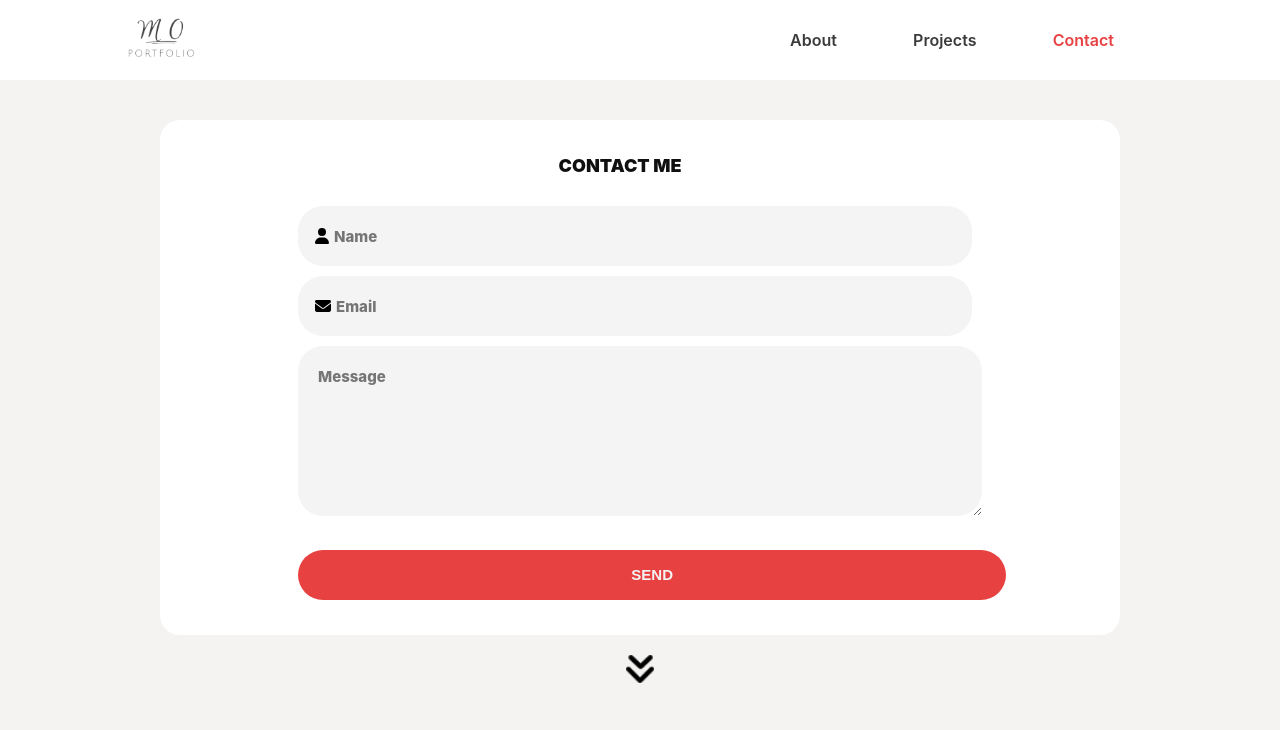
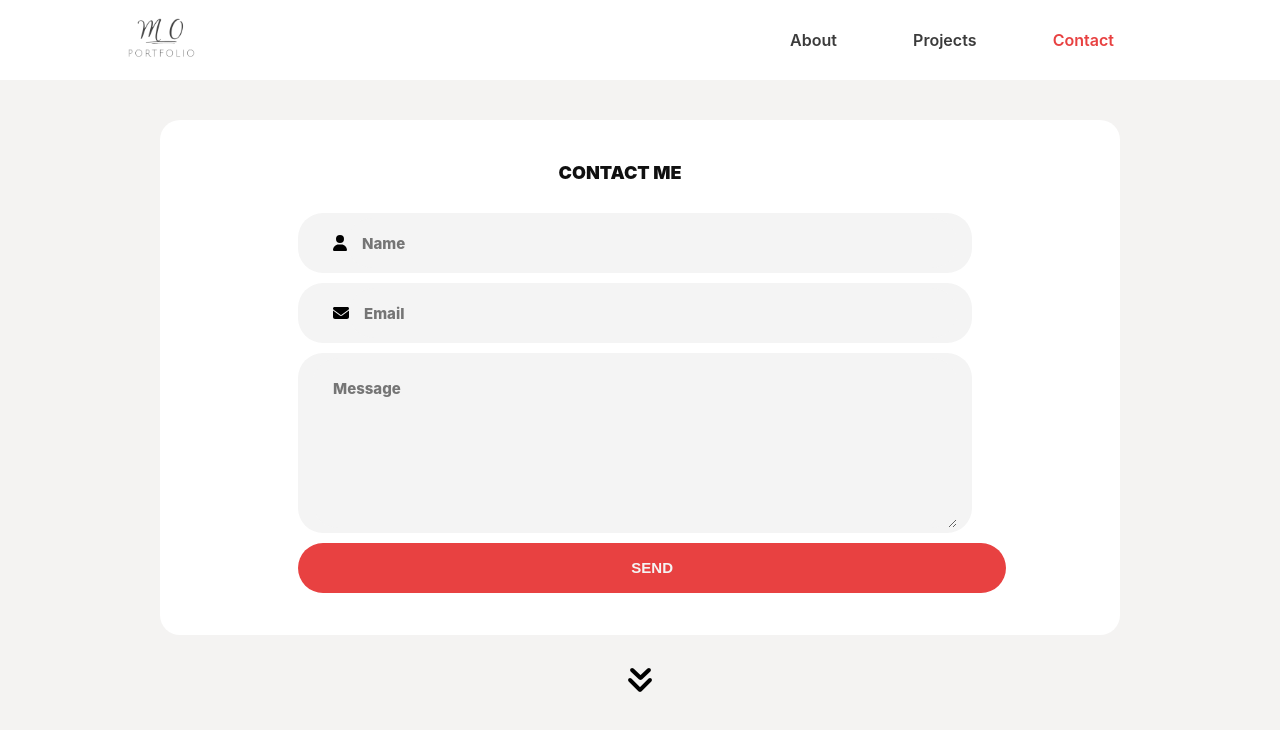
Before and after one commit to MihaelaO29/portofolio, a React (Create React App) app: page /contact in a window 1280 px wide. Shown: the top 730 px of the page. Built offline with nearby package versions, Linux system fonts and the light colour scheme.

Commit message:
added contact form style

```diff
--- a/src/components/contact/contact.css
+++ b/src/components/contact/contact.css
@@ -40,7 +40,6 @@
   height: 100%;
 
 }
-
 .wrap_contact,
 .contact_img {
   width: 50%;
@@ -48,17 +47,15 @@
   display: flex;
   align-items: center;
   justify-content: center;
-
 }
 
-.contact_img{
+.contact_img {
   @media only screen and (max-width: 1350px) {
     display: none;
-
   }
 }
 
-.wrap_contact{
+.wrap_contact {
   @media only screen and (max-width: 1350px) {
     width: 100%;
     margin-right: 40px;
@@ -67,7 +64,6 @@
     margin-right: 40px;
   }
 }
-
 
 .form_heading {
   width: 100%;
@@ -78,7 +74,7 @@
   font-size: 18px;
 }
 
-.form{
+.form {
   width: 70%;
   @media only screen and (max-width: 700px) {
     width: 260px;
@@ -86,12 +82,12 @@
   @media only screen and (max-width: 500px) {
     width: 160px;
   }
-
 }
 
 .form_input {
   height: 50px;
-  padding: 0 0 0 5px;
+  padding: 0 0 0 10px;
+  width: 100%;
 }
 
 .form_input,
@@ -132,10 +128,10 @@
   justify-content: center;
   align-items: center;
   padding: 0 25px;
-  -webkit-transition: all .4s;
-  -o-transition: all .4s;
-  -moz-transition: all .4s;
-  transition: all .4s;
+  -webkit-transition: all 0.4s;
+  -o-transition: all 0.4s;
+  -moz-transition: all 0.4s;
+  transition: all 0.4s;
   border: 0;
   cursor: pointer;
   @media only screen and (max-width: 500px) {
@@ -156,20 +152,16 @@
   border-radius: 25px;
   padding: 5px 15px;
   margin-bottom: 10px;
+  position: relative;
+  z-index: 1;
   @media only screen and (max-width: 500px) {
     padding: 5px 25px;
   }
 }
 
-.form_text_textarea {
-  padding-bottom: 30px;
-  @media only screen and (max-width: 500px) {
-   width: 110%;
-  }
-}
 
 .input_img {
-  margin-left: 2px;
+  margin-left: 20px;
 }
 
 .arrow_img {
@@ -232,7 +224,7 @@
 .icon_social {
   cursor: pointer;
   height: 30px;
-  margin-bottom: 10px;
+  padding-bottom: 10px;
 }
 
 .contact_info_heading {
@@ -254,3 +246,59 @@
   height: 30px;
   margin-bottom: 10px;
 }
+
+input.form_input {
+  height: 50px;
+  border-radius: 25px;
+  padding: 0 0 0 15px;
+  border: 0;
+}
+
+textarea.form_input {
+  min-height: 150px;
+  border-radius: 25px;
+  padding: 14px 30px;
+}
+
+.focus_input {
+  display: block;
+  position: absolute;
+  border-radius: 25px;
+  bottom: 0;
+  left: 0;
+  z-index: -1;
+  width: 100%;
+  height: 100%;
+  box-shadow: 0px 0px 0px 0px;
+  color: rgba(202, 2, 2, 0.705);
+}
+
+.form_input:focus + .focus_input,
+.form_textarea:focus + .focus_input {
+  -webkit-animation: anim-shadow 0.5s ease-in-out forwards;
+  animation: anim-shadow 0.5s ease-in-out forwards;
+}
+
+.form_text_input:focus-within .input_img {
+  transform: translateX(-8px);
+  color: red;
+}
+
+.form_text_input:focus-within .form_input::placeholder,
+.form_text_input:focus-within .form_textarea::placeholder {
+  color: transparent;
+}
+
+@-webkit-keyframes anim-shadow {
+  to {
+    box-shadow: 0px 0px 60px 25px;
+    opacity: 0;
+  }
+}
+
+@keyframes anim-shadow {
+  to {
+    box-shadow: 0px 0px 60px 25px;
+    opacity: 0;
+  }
+}
--- a/src/components/contact/contact.tsx
+++ b/src/components/contact/contact.tsx
@@ -1,5 +1,4 @@
 import './contact.css';
-import { useSpring, animated } from '@react-spring/web';
 import { FontAwesomeIcon } from '@fortawesome/react-fontawesome';
 import { faPhone } from '@fortawesome/free-solid-svg-icons';
 import { faEnvelope } from '@fortawesome/free-solid-svg-icons';
@@ -12,27 +11,8 @@ import arrow from '../../images/arrow.png';
 
 
 function Contact() {
-
-  interface MovingImageProps {
-    src: string;
-    alt: string;
-  }
-
-  const MovingImage: React.FC<MovingImageProps> = ({ src, alt }) => {
-    const props = useSpring({
-      from: { transform: 'translateY(0px)' },
-      to: { transform: 'translateY(-20px)' },
-      config: { duration: 1000 },
-      loop: { reverse: true },
-    });
-
-    return <animated.img src={src} alt={alt} style={props} className="moving-image" />;
-  };
-
-
   return (
     <div className='contact_section'>
-
       <div className='contact'>
         <div className='contact_heading'>
 
@@ -46,19 +26,22 @@ function Contact() {
 
                 <form className='form'>
                   <div className='form_heading'>CONTACT ME</div>
+
+
                   <div className='form_text_input'>
                     <FontAwesomeIcon className='input_img' icon={faUser} />
                     <input className='form_input' type='text' placeholder='Name' name='name' required />
+                    <span className='focus_input'></span>
                   </div>
 
                   <div className='form_text_input'>
                     <FontAwesomeIcon className='input_img' icon={faEnvelope} />
                     <input className='form_input' type='email' placeholder='Email' name='email' required />
-
+                    <span className='focus_input'></span>
                   </div>
-
-                  <div className='form_text_textarea'>
+                  <div className='form_text_input'>
                     <textarea className='form_textarea' placeholder='Message' name='text' required></textarea>
+                    <span className='focus_input'></span>
                   </div>
                   <button className='contact_btn'>SEND</button>
                 </form>
@@ -66,10 +49,9 @@ function Contact() {
             </div>
           </div>
           <div className='arrow_img'>
-            <MovingImage src={arrow} alt="arrow" />
+            <img src={arrow} alt="arrow" />
           </div>
         </div>
-
       </div>
 
       <div className='contact_info'>
```
Lines whose indentation alone changed are shown as unchanged.
